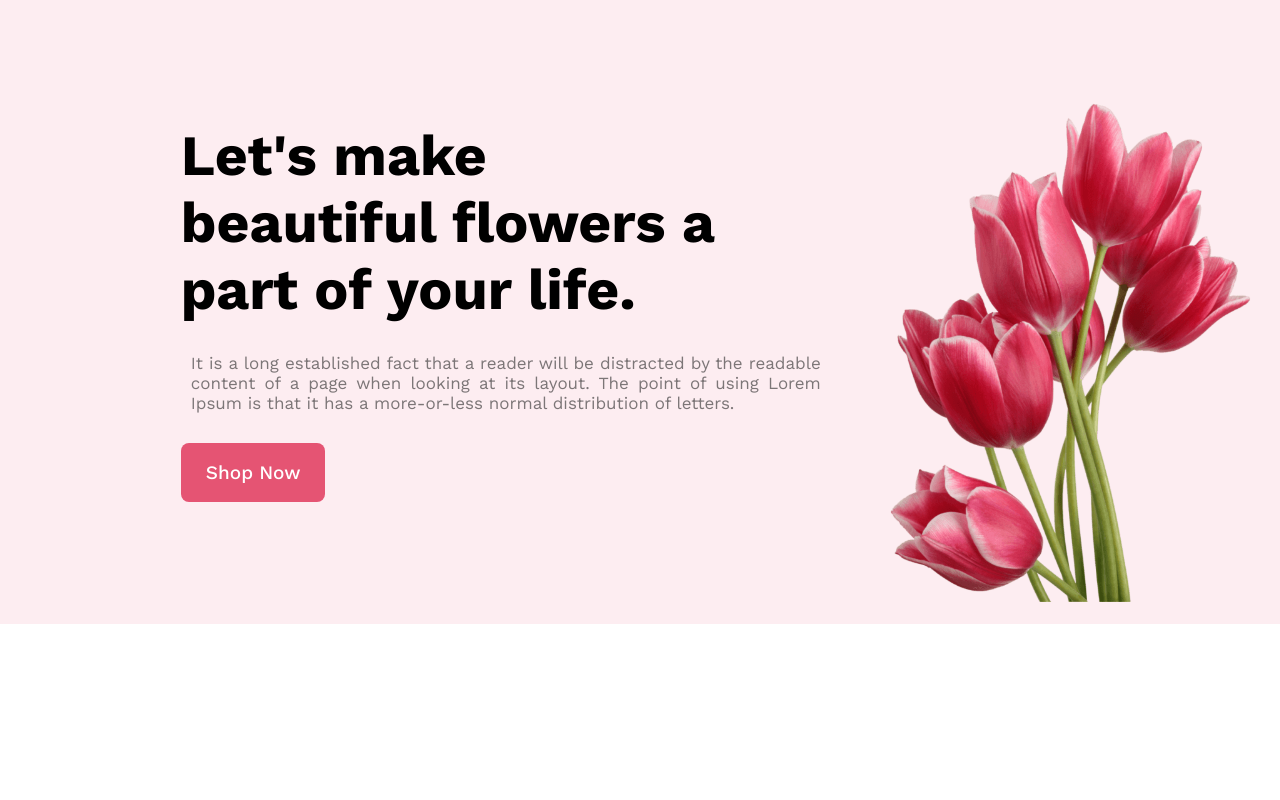
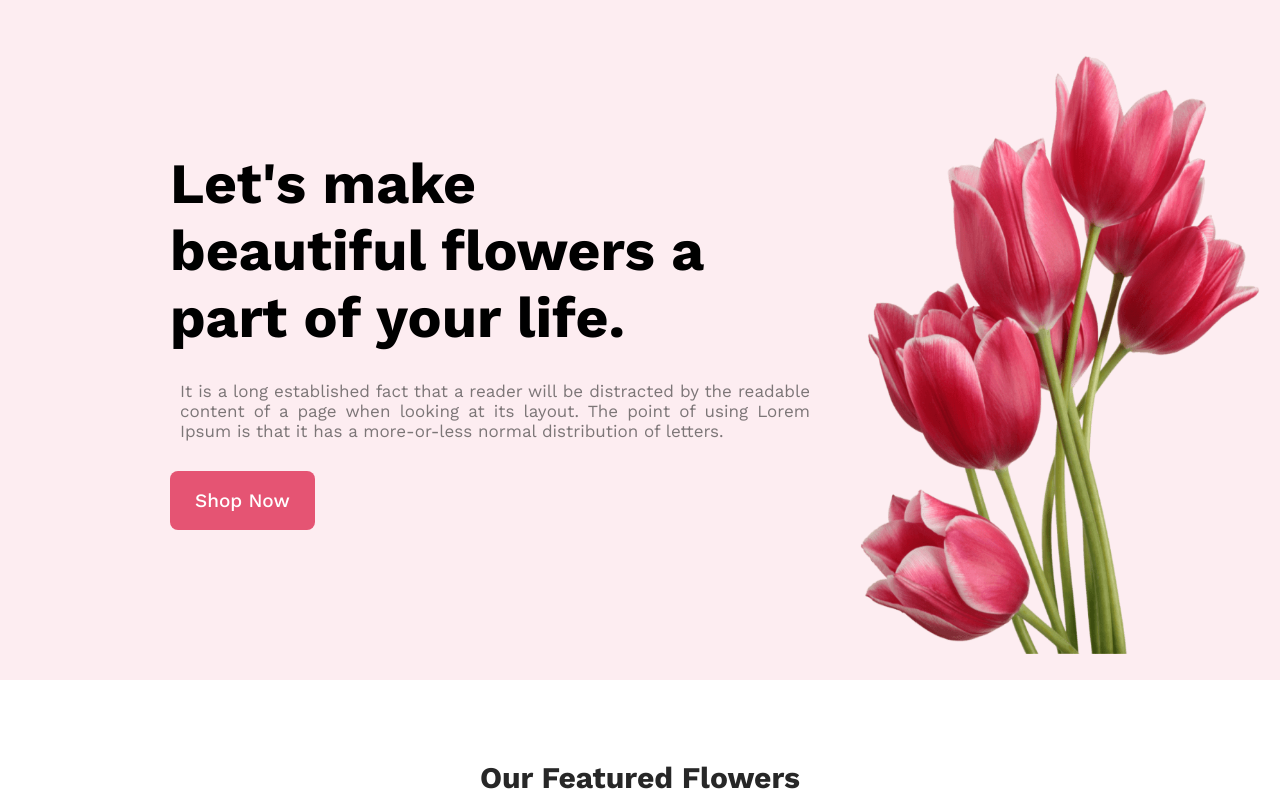
Before and after one commit to muddasirfaiyaj66/flower-shop-assignment, a plain HTML site: page index.html in a window 1280 px wide. Shown: the top 800 px of the page. Drawn offline with nearby package versions, Linux system fonts and the light colour scheme.

Commit message:
some width and margin value changed

```diff
--- a/styles/style.css
+++ b/styles/style.css
@@ -24,21 +24,21 @@
 .banner-container {
     display: flex;
     justify-content: space-around;
-    height: 78vh;
+    height: 85vh;
     align-items: center;
     background-color: #E554731A;
-    margin-bottom: 180px;
+    margin-bottom: 60px;
 
 }
 
 .banner-content-image img {
     width: 100%;
-    height: 500px;
+    height: 600px;
 
 
 }
 .banner-content-image{
-    margin-bottom: -83px;
+    margin-bottom: -32px;
 
 
 
```
